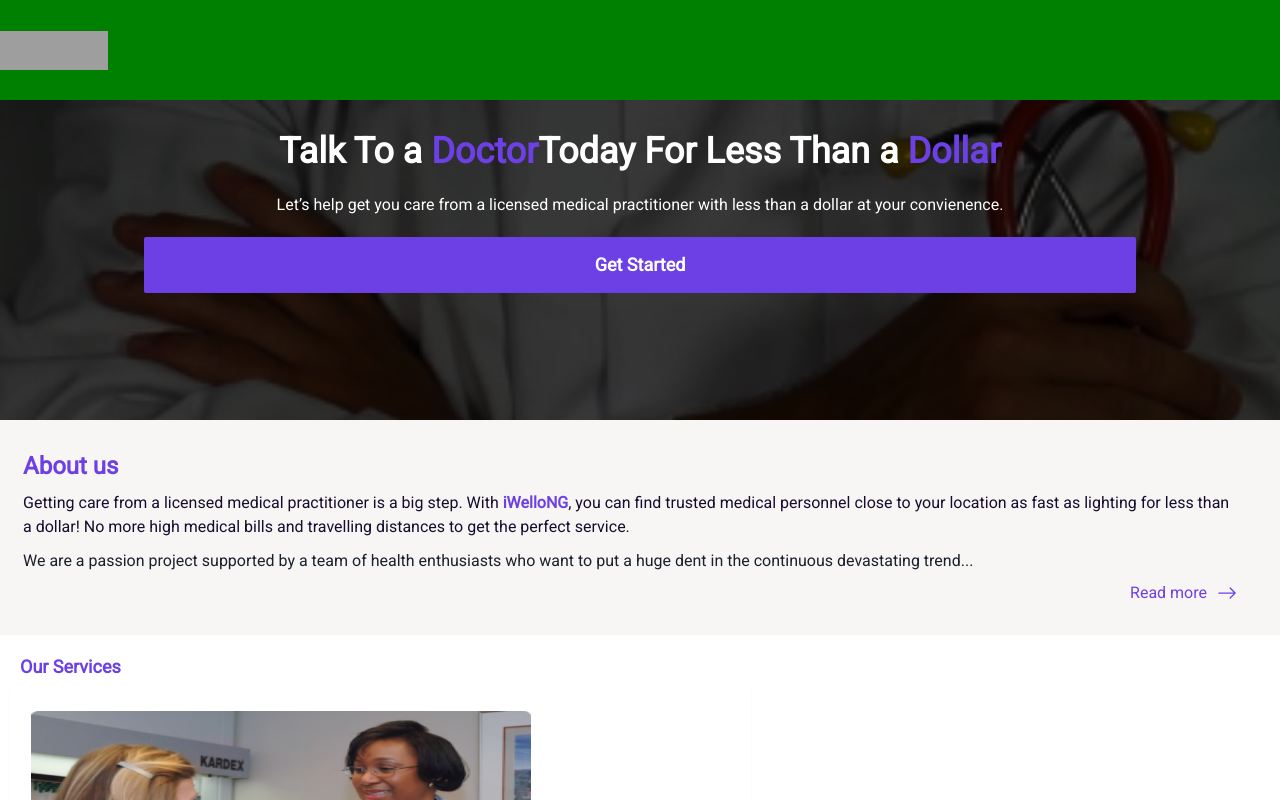
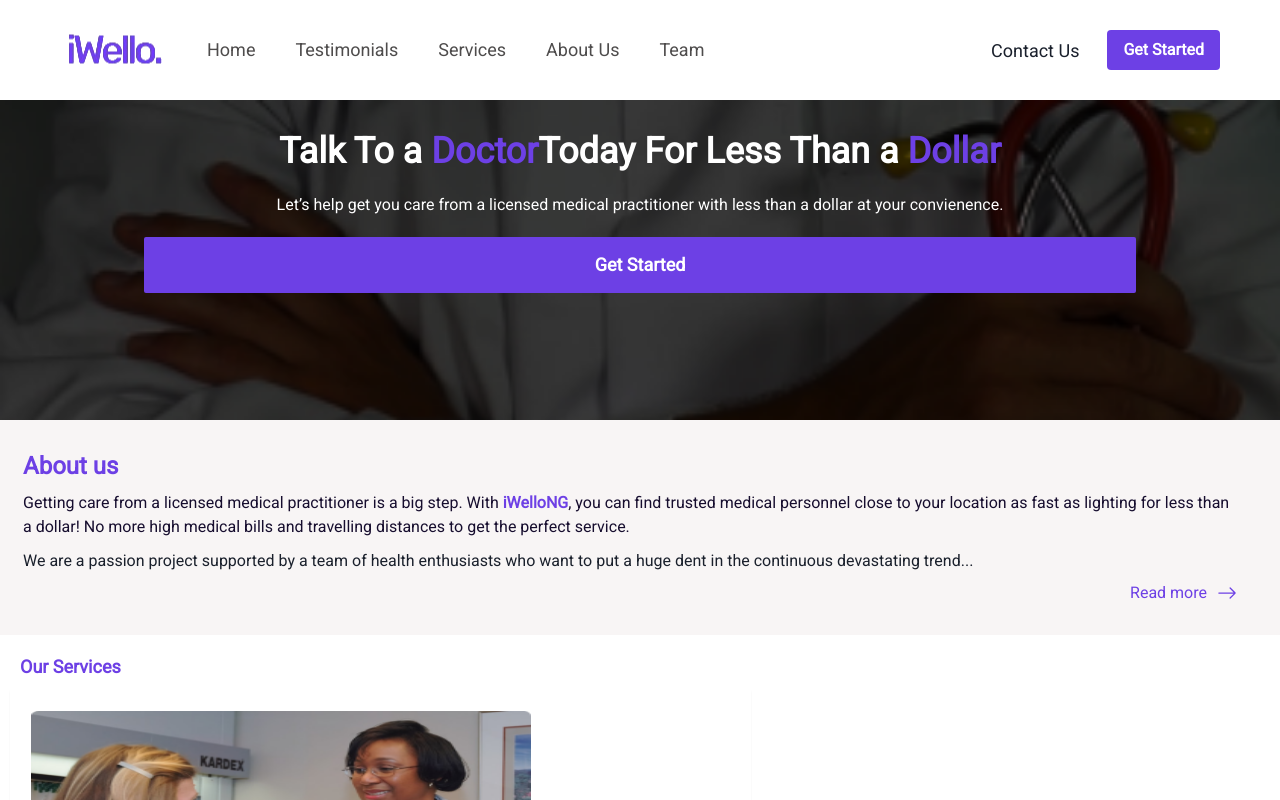
Before and after one commit to Tayoakosile/iwello-new-app, a Next.js app: page / in a window 1280 px wide. Shown: the top 800 px of the page. Built offline with nearby package versions, Linux system fonts and the light colour scheme; grey boxes are pictures that could not be loaded.

Commit message:
Update:Iwello app header

```diff
--- a/components/Home/ContactUs.tsx
+++ b/components/Home/ContactUs.tsx
@@ -16,7 +16,7 @@
     UseContactUs();
   console.log(errors);
   return (
-    <Box as="section" px="23px" bg="#F8F5F5" pt="55px" pb="64px">
+    <Box as="section" id ='contact' px="23px" bg="#F8F5F5" pt="55px" pb="64px">
       <Heading fontSize="16px" pb="25px">
         Contact Us
       </Heading>
--- a/components/Navbar/DesktopNav.tsx
+++ b/components/Navbar/DesktopNav.tsx
@@ -1,13 +1,72 @@
-import { HStack } from "@chakra-ui/react";
+import { HStack, Box, Heading, Button } from "@chakra-ui/react";
 import Image from "next/image";
 import React from "react";
+import Link from "next/link";
 
 const DesktopNav = () => {
   return (
-    <HStack h="100px" bg="green" d={{ base: "none", lg: "flex" }}>
-      <>
-        <Image src="/img/iwello-desktop.svg" width={108} height={39} />
-      </>
+    <HStack
+      align="center"
+      bg="white"
+      as="header"
+      px="60px"
+      justify="space-between"
+      h="100px"
+    >
+      <HStack as="nav" align="center" spacing="39px">
+        <Link href="/">
+          <Box as="span" cursor="pointer">
+            <Image
+              src="/img/logo/iwello-desktop.svg"
+              width={108}
+              height={100}
+            />
+          </Box>
+        </Link>
+
+        <HStack
+          textTransform="capitalize"
+          alignItems="center"
+          spacing="40px"
+          as="ol"
+        >
+          {[
+            { link: "home", no: "01" },
+            { link: "testimonials", no: "02" },
+            { link: "services", no: "03" },
+            { link: "about us", no: "03" },
+            { link: "team", no: "04" },
+          ].map(({ link, no }) => (
+            <Heading
+              as="li"
+              listStyleType="none"
+              color="#4E4C4C"
+              key={no}
+              fontWeight="500"
+              fontSize="18px"
+            >
+              {/* If user clicks on home link then navigate to home or just navigate in between divs */}
+              <Link href={`${link === "home" ? "/" : "#" + link}`}>{link}</Link>
+            </Heading>
+          ))}
+        </HStack>
+      </HStack>
+      {/* contact us and get started */}
+      <HStack spacing="28px" align="center">
+        <Box
+          as="span"
+          listStyleType="none"
+          fontWeight="300"
+          fontSize="18px"
+          whiteSpace="nowrap"
+          textTransform="capitalize"
+        >
+          <Link href="#contact">Contact us</Link>
+        </Box>
+        <Button borderRadius="4px" w="80%">
+          <Link href="/signup">Get Started</Link>
+        </Button>
+      </HStack>
     </HStack>
   );
 };
--- a/components/Navbar/MobileNav.tsx
+++ b/components/Navbar/MobileNav.tsx
@@ -28,7 +28,6 @@
   return (
     <>
       <HStack
-        d={{ base: "flex", lg: "none" }}
         as="header"
         justify="space-between"
         bg="#fff"
@@ -96,6 +95,7 @@
                 <Link href="/signup">Sign Up</Link>
               </Button>
             </VStack>
+
           </DrawerBody>
         </DrawerContent>
       </Drawer>
--- a/components/Navbar/NavBar.tsx
+++ b/components/Navbar/NavBar.tsx
@@ -1,17 +1,22 @@
+import React, { useEffect, useState } from "react";
 import Headroom from "react-headroom";
-import React from "react";
+import { useMediaQuery } from "@chakra-ui/react";
 import MobileNav from "./MobileNav";
 import DesktopNav from "./DesktopNav";
 
 const NavBar = () => {
-  return (
-    <Headroom>
-      {/* Mobile view navbar */}
-      <MobileNav />
-      {/* Desktop view navbar */}
-      <DesktopNav />
-    </Headroom>
-  );
+  // Show Different nav-bars based on device width
+  const [toggleNavbar, setNavBarsBasedOnDeviceWidth] = useState<boolean>(false);
+  const [isLargerThan768] = useMediaQuery("(min-width: 768px)");
+
+  // make sure it is immeidately reflected
+  useEffect(() => {
+    isLargerThan768
+      ? setNavBarsBasedOnDeviceWidth(true)
+      : setNavBarsBasedOnDeviceWidth(false);
+  }, [isLargerThan768]);
+
+  return <Headroom>{toggleNavbar ? <DesktopNav /> : <MobileNav />}</Headroom>;
 };
 
 export default NavBar;
```
